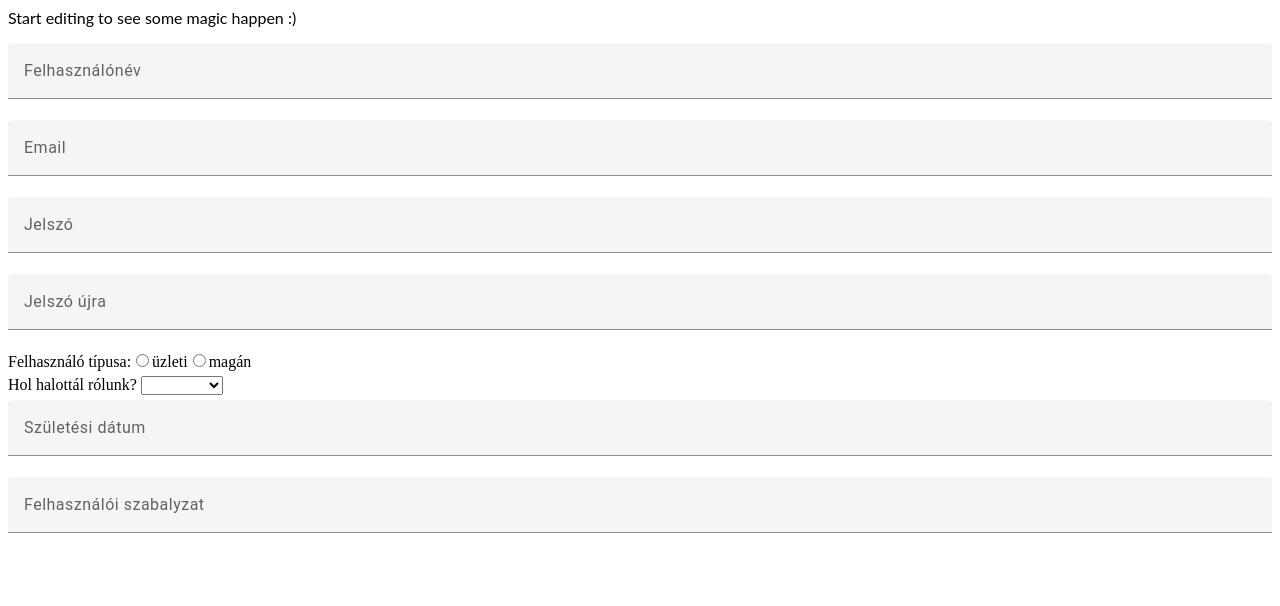
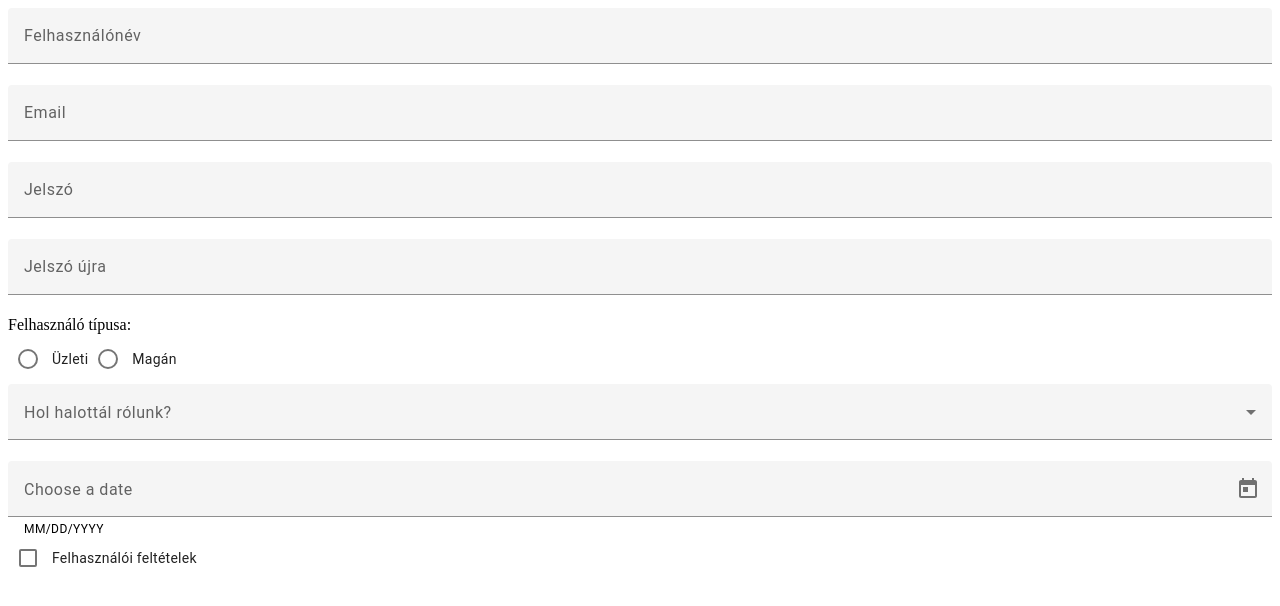
Before and after one commit to csmate79/angular-ivy-gz7qbd, an Angular app: page / in a window 1280 px wide. Shown: the top 606 px of the page. Built offline with nearby package versions, Linux system fonts and the light colour scheme.

Commit message:
4 files modified

```diff
--- a/src/app/app.component.html
+++ b/src/app/app.component.html
@@ -1,2 +1 @@
-<p>Start editing to see some magic happen :)</p>
 <app-registration></app-registration>
--- a/src/app/registration/registration.component.html
+++ b/src/app/registration/registration.component.html
@@ -7,6 +7,10 @@
         formControlName="name"
         placeholder="Felhasználónév"
       />
+      <mat-error
+        *ngIf="this.registrationForm.controls['name'].hasError('maxlength')"
+        >{{ 'Hosszabb mint 75 karakter' }}</mat-error
+      >
     </mat-form-field>
     <mat-form-field>
       <input
@@ -15,9 +19,10 @@
         formControlName="email"
         placeholder="Email"
       />
-      <mat-error *ngIf="registrationForm.controls['email'].invalid">{{
-        getErrorMessage()
-      }}</mat-error>
+      <mat-error
+        *ngIf="this.registrationForm.controls['email'].hasError('email')"
+        >{{ 'Helytelen email formátum' }}</mat-error
+      >
     </mat-form-field>
     <mat-form-field>
       <input
@@ -26,6 +31,12 @@
         formControlName="password"
         placeholder="Jelszó"
       />
+      <mat-error
+        *ngIf="this.registrationForm.controls['password'].hasError('pattern')"
+        >{{
+          'Legalább 8 karakter, legalább egy negy betű és egy szimbólum'
+        }}</mat-error
+      >
     </mat-form-field>
     <mat-form-field>
       <input
@@ -35,41 +46,36 @@
         placeholder="Jelszó újra"
       />
     </mat-form-field>
-    <div>
-      <span>Felhasználó típusa:</span>
-      <label>
-        <input type="radio" value="Business" formControlName="userType" />
-        <span>üzleti</span>
-      </label>
-      <label>
-        <input type="radio" value="Private" formControlName="userType" />
-        <span>magán</span>
-      </label>
-    </div>
+    <label id="example-radio-group-label">Felhasználó típusa:</label>
+    <mat-radio-group aria-labelledby="example-radio-group-label">
+      <mat-radio-button value="Business">Üzleti</mat-radio-button>
+      <mat-radio-button value="Private">Magán</mat-radio-button>
+    </mat-radio-group>
     <!-- <mat-form-field> </mat-form-field>
     <mat-form-field> </mat-form-field>
     <mat-form-field> </mat-form-field> -->
-    <label>
-      <span>Hol halottál rólunk? </span>
-      <select name="ads" id="ads" formControlName="ads" value="empty">
-        <option *ngFor="let ad of AdTypeEnum" [value]="ad">{{ ad }}</option>
-      </select>
-    </label>
-    <mat-form-field>
-      <input
-        matInput
-        type="text"
-        formControlName="birthDate"
-        placeholder="Születési dátum"
-      />
+    <mat-form-field appearance="fill">
+      <mat-label>Hol halottál rólunk?</mat-label>
+      <mat-select>
+        <mat-option *ngFor="let ad of AdTypeEnum" [value]="ad">{{
+          ad
+        }}</mat-option>
+      </mat-select>
     </mat-form-field>
-    <mat-form-field>
-      <input
-        matInput
-        type="text"
-        formControlName="rules"
-        placeholder="Felhasználói szabalyzat"
-      />
+    <mat-form-field appearance="fill">
+      <mat-label>Choose a date</mat-label>
+      <input matInput [matDatepicker]="picker" formControlName="birthDate" />
+      <mat-hint>MM/DD/YYYY</mat-hint>
+      <mat-datepicker-toggle
+        matIconSuffix
+        [for]="picker"
+      ></mat-datepicker-toggle>
+      <mat-datepicker #picker></mat-datepicker>
     </mat-form-field>
+    <section class="example-section">
+      <mat-checkbox class="example-margin" formControlName="rules"
+        >Felhasználói feltételek</mat-checkbox
+      >
+    </section>
   </form>
 </div>
--- a/src/app/registration/registration.component.ts
+++ b/src/app/registration/registration.component.ts
@@ -18,11 +18,10 @@ export class RegistrationComponent implements OnInit {
     console.log(this.AdTypeEnum);
     this.registrationForm = this.fb.group({
       name: [null, Validators.maxLength(75)],
-      email: [null],
+      email: [null, Validators.email],
       password: [
         null,
         [
-          Validators.required,
           Validators.pattern(
             '(?=.*[A-Z])(?=.*[0-9])(?=.*[$@$!%*?&])[A-Za-zd$@$!%*?&].{8,}'
           ),
@@ -31,7 +30,6 @@ export class RegistrationComponent implements OnInit {
       rePassword: [
         null,
         [
-          Validators.required,
           Validators.pattern(
             '(?=.*[A-Z])(?=.*[0-9])(?=.*[$@$!%*?&])[A-Za-zd$@$!%*?&].{8,}'
           ),
@@ -43,12 +41,4 @@ export class RegistrationComponent implements OnInit {
       rules: [null],
     });
   }
-
-  public getErrorMessage() {
-    if (this.registrationForm.hasError('required')) {
-      return 'You must enter a value';
-    }
-
-    return this.registrationForm.hasError('email') ? 'Not a valid email' : '';
-  }
 }
```
Also changed, not shown: src/app/app.module.ts (+10 -0 lines).
